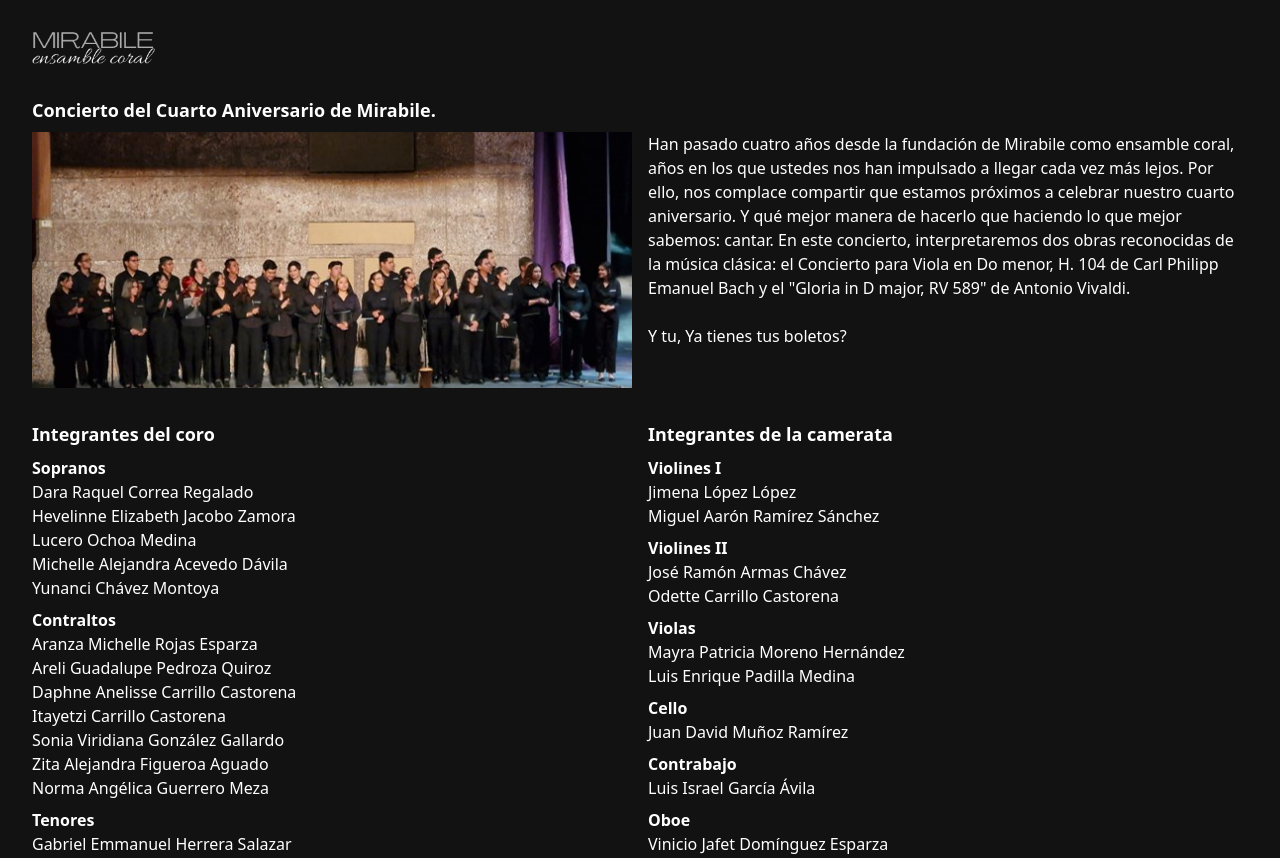
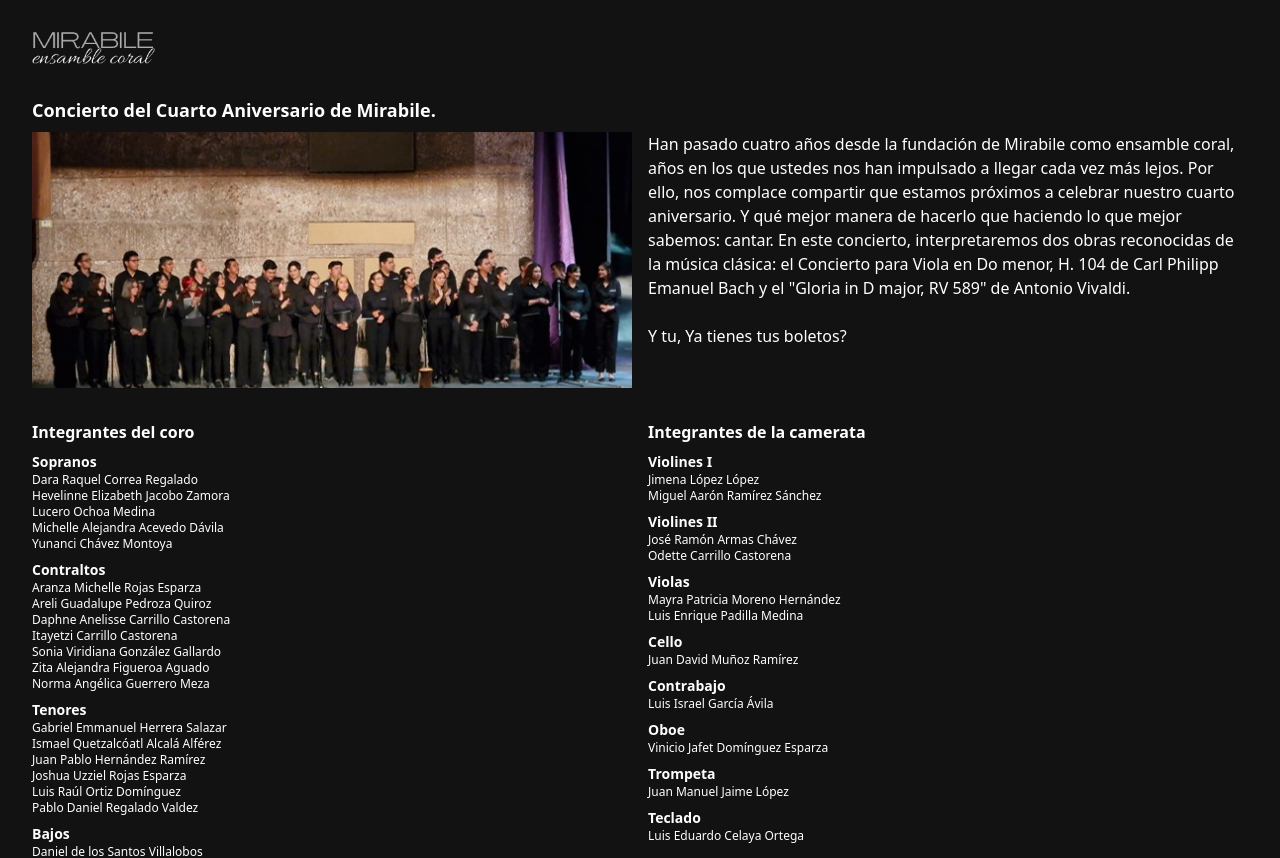
Before and after one commit to juan-mirabile-dev/cuarto-aniversario-mirabile, a React (Vite) app in the folder my-project/: page / in a window 1280 px wide. Shown: the top 858 px of the page. Built offline with nearby package versions, Linux system fonts and the light colour scheme.

Commit message:
update members text size

```diff
--- a/my-project/src/components/Members.jsx
+++ b/my-project/src/components/Members.jsx
@@ -5,14 +5,14 @@ const Members = () => {
     return (
         <div className="mb-8 grid grid-cols-1 md:grid-cols-2 gap-4 text-start">
             <div className='mb-2'>
-                <p className="font-bold text-lg">Integrantes del coro</p>
+                <p className="font-bold text-md">Integrantes del coro</p>
                 <ul>
                     {Object.entries(choirMembers).map(([voicePart, members]) => (
                         <div className="mt-2" key={voicePart}>
-                            <p className="font-bold">{voicePart.charAt(0).toUpperCase() + voicePart.slice(1)}</p>
+                            <p className="font-bold text-sm">{voicePart.charAt(0).toUpperCase() + voicePart.slice(1)}</p>
                             <ul>
                                 {members.map((member, index) => (
-                                    <li key={index}>{member}</li>
+                                    <li className="text-xs" key={index}>{member}</li>
                                 ))}
                             </ul>
                         </div>
@@ -20,14 +20,14 @@ const Members = () => {
                 </ul>
             </div>
             <div className='mb-2'>
-                <p className="font-bold text-lg">Integrantes de la camerata</p>
+                <p className="font-bold text-md">Integrantes de la camerata</p>
                 <ul>
                     {Object.entries(camerataMembers).map(([instrumentPart, members]) => (
                         <div className="mt-2" key={instrumentPart}>
-                            <p className="font-bold">{instrumentPart.charAt(0).toUpperCase() + instrumentPart.slice(1)}</p>
+                            <p className="font-bold text-sm">{instrumentPart.charAt(0).toUpperCase() + instrumentPart.slice(1)}</p>
                             <ul>
                                 {members.map((member, index) => (
-                                    <li key={index}>{member}</li>
+                                    <li className="text-xs" key={index}>{member}</li>
                                 ))}
                             </ul>
                         </div>
```
